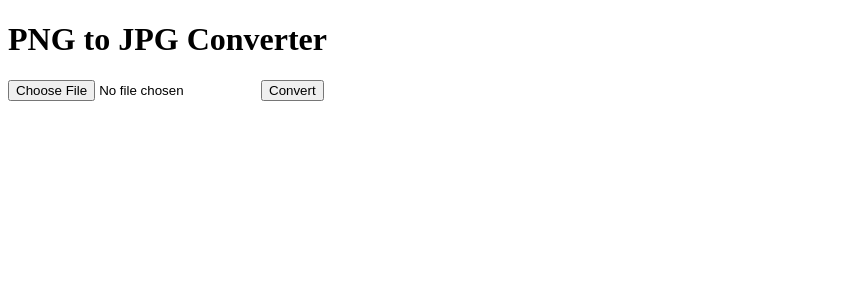
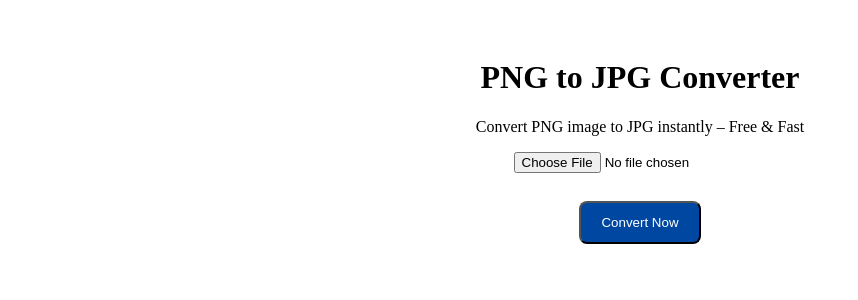
Before and after one commit to FreeFileConverterTools/freefileconverter, a Next.js app: page /png-to-jpg in a window 1280 px wide. Shown: the top 300 px of the page, without its empty margins (0-858 px from the left). Built offline with nearby package versions, Linux system fonts and the light colour scheme.

Commit message:
Update png-to-jpg.js

```diff
--- a/pages/png-to-jpg.js
+++ b/pages/png-to-jpg.js
@@ -1,47 +1,63 @@
 import { useState } from "react";
 
-export default function PNGtoJPG() {
-  const [file, setFile] = useState(null);
+export default function PngToJpg() {
+  const [image, setImage] = useState(null);
   const [result, setResult] = useState(null);
 
+  const handleFile = (e) => {
+    setImage(e.target.files[0]);
+  };
+
   const convert = async () => {
-    const form = new FormData();
-    form.append("file", file);
+    if (!image) return;
+
+    const formData = new FormData();
+    formData.append("file", image);
 
     const res = await fetch("/api/png-to-jpg", {
       method: "POST",
-      body: form
+      body: formData,
     });
 
     const blob = await res.blob();
-    setResult(URL.createObjectURL(blob));
+    const url = URL.createObjectURL(blob);
+    setResult(url);
   };
 
   return (
-    <div className="max-w-xl mx-auto p-6">
-      <h1 className="text-2xl font-bold mb-4">PNG to JPG Converter</h1>
+    <div style={{ padding: "30px", textAlign: "center" }}>
+      <h1 className="page-title">PNG to JPG Converter</h1>
+      <p className="subtitle">Convert PNG image to JPG instantly – Free & Fast</p>
 
-      <input
-        type="file"
-        accept="image/png"
-        onChange={(e) => setFile(e.target.files[0])}
-      />
+      <input type="file" accept="image/png" onChange={handleFile} />
+
+      <br/><br/>
 
       <button
         onClick={convert}
-        className="mt-3 p-2 bg-blue-600 text-white rounded"
+        style={{
+          background: "#0047a1",
+          color: "white",
+          padding: "12px 20px",
+          borderRadius: "8px",
+          marginTop: "10px",
+        }}
       >
-        Convert
+        Convert Now
       </button>
 
       {result && (
-        <div className="mt-4">
-          <h2 className="font-bold">Download Result:</h2>
-
+        <div style={{ marginTop: "30px" }}>
+          <h3>Download Your JPG File</h3>
           <a
             href={result}
             download="converted.jpg"
-            className="text-blue-600 underline"
+            style={{
+              background: "white",
+              color: "#0047a1",
+              padding: "10px 18px",
+              borderRadius: "6px",
+            }}
           >
             Download JPG
           </a>
```
